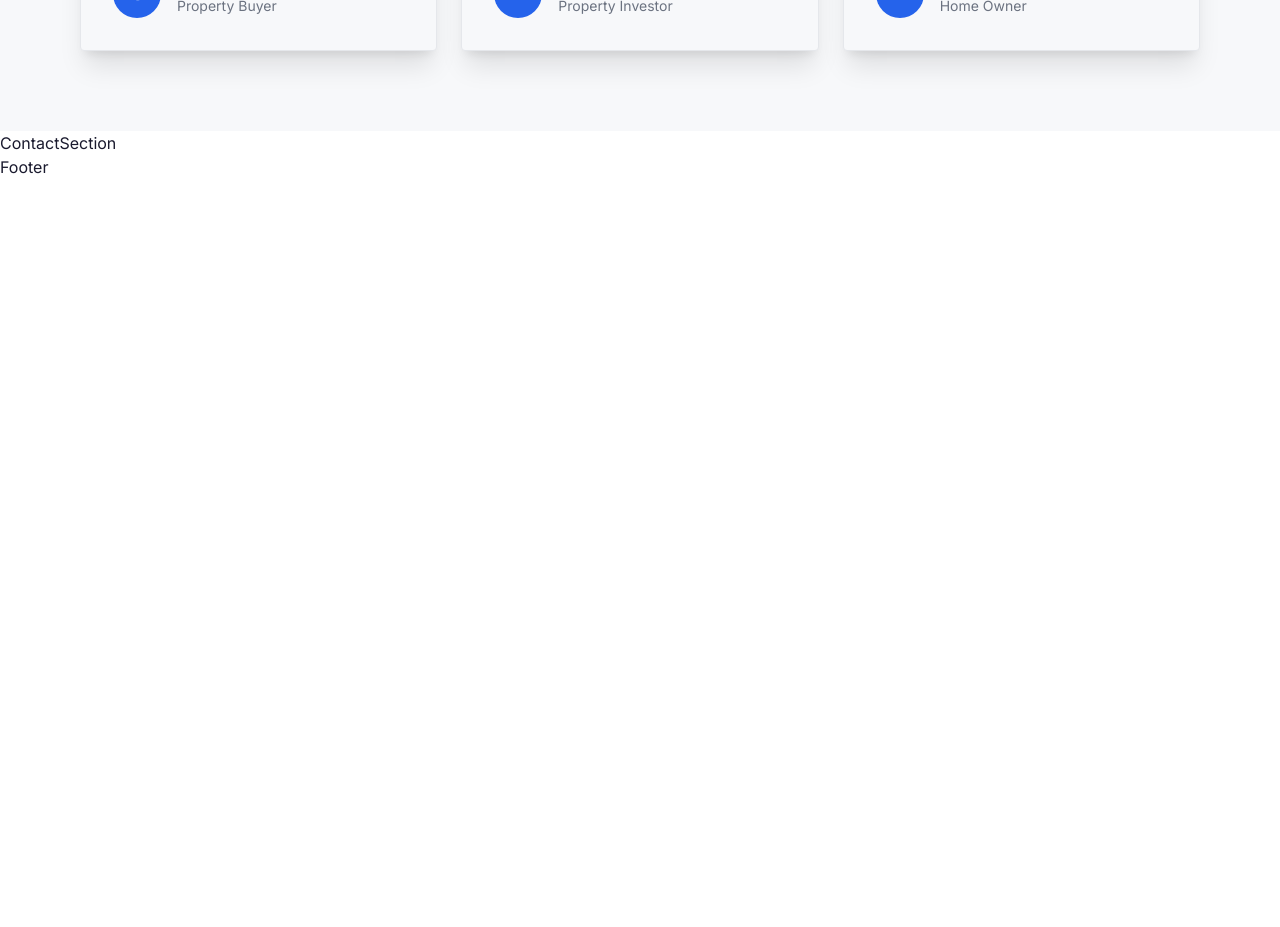
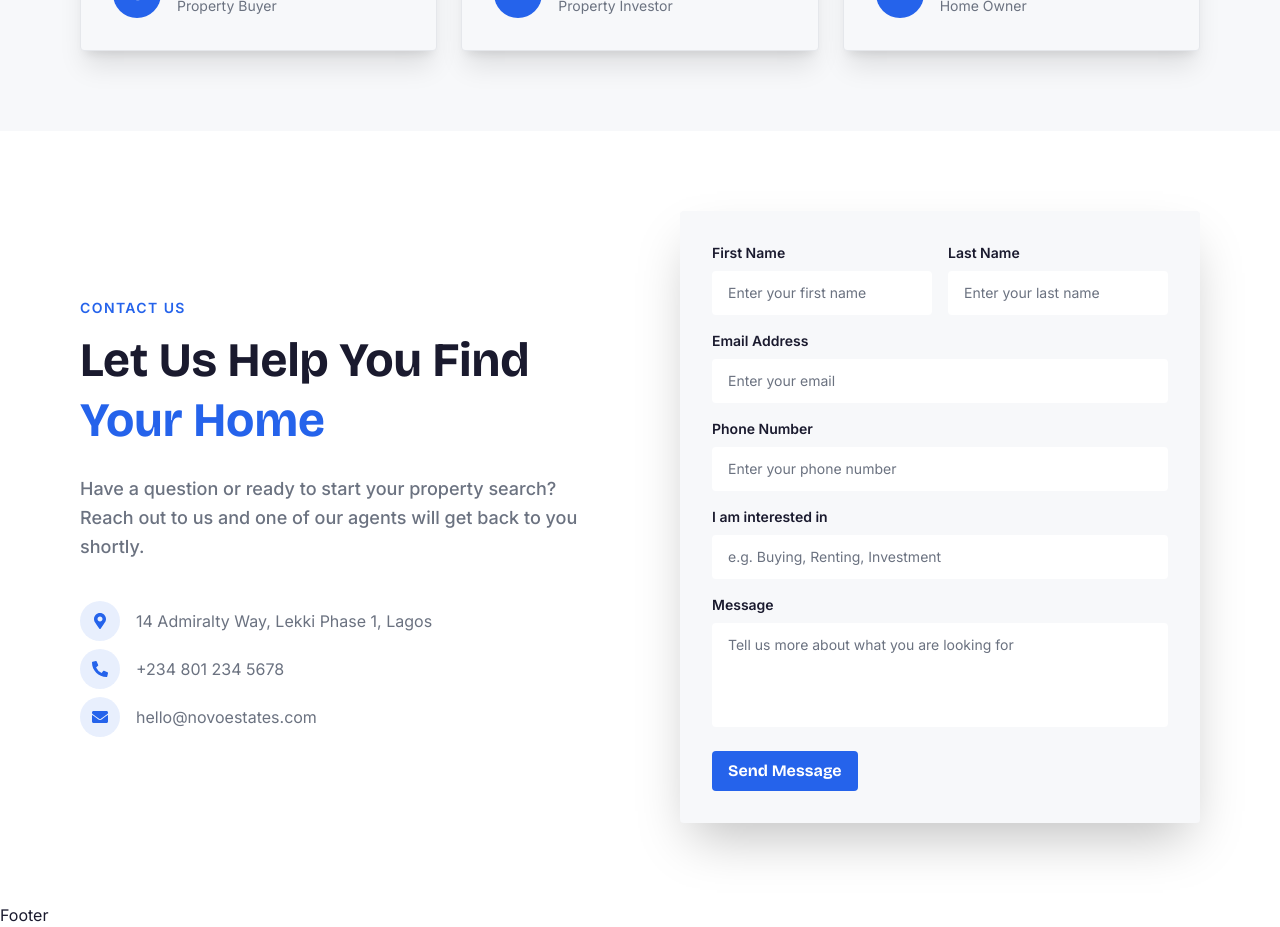
Before and after one commit to chiamakauyanna/novo-estates-landing-page, a React (Vite) app in the folder client/: page / in a window 1280 px wide. Shown: the part 3460-4387 px from the top of the page. Before the commit the page ends 3639 px from the top, so only its background shows below. Built offline with nearby package versions, Linux system fonts and the light colour scheme.

Commit message:
added contact section

```diff
--- a/client/src/components/common/InputField.jsx
+++ b/client/src/components/common/InputField.jsx
@@ -1,7 +1,27 @@
-const InputField = () => {
+const InputField = ({ label, type = "text", placeholder, min, max, rows }) => {
+  const baseStyles =
+    "bg-primary rounded px-4 py-3 placeholder:text-textLight outline-none focus:ring-2 focus:ring-accent transition-all duration-300 w-full text-sm";
+
   return (
-    <div>InputField</div>
-  )
-}
+    <div className="flex flex-col gap-2">
+      <label className="text-sm font-semibold">{label}</label>
+      {type === "textarea" ? (
+        <textarea
+          rows={rows || 4}
+          placeholder={placeholder}
+          className={`${baseStyles} resize-none`}
+        />
+      ) : (
+        <input
+          type={type}
+          placeholder={placeholder}
+          min={min}
+          max={max}
+          className={baseStyles}
+        />
+      )}
+    </div>
+  );
+};
 
-export default InputField
+export default InputField;
--- a/client/src/components/sections/ContactSection.jsx
+++ b/client/src/components/sections/ContactSection.jsx
@@ -1,7 +1,94 @@
+import AnimateOnScroll from "../common/AnimateOnScroll";
+import Button from "../common/Button";
+import InputField from "../common/InputField";
+import { FaMapMarkerAlt, FaPhoneAlt, FaEnvelope } from "react-icons/fa";
+
 const ContactSection = () => {
   return (
-    <div>ContactSection</div>
-  )
-}
+    <section id="contact" className="py-20 px-6 lg:px-20 bg-primary">
+      <div className="flex flex-col items-center gap-12 lg:flex-row lg:gap-20">
+        {/* Left Content */}
+        <AnimateOnScroll direction="left" className="w-full lg:w-1/2">
+          <p className="text-accent font-semibold uppercase tracking-widest text-sm">
+            Contact Us
+          </p>
+          <h2 className="font-heading mt-3 text-2xl md:text-3xl font-bold text-dark xl:text-5xl leading-tight">
+            Let Us Help You Find <span className="text-accent">Your Home</span>
+          </h2>
+          <p className="mt-6 text-textLight leading-relaxed xl:text-lg text-sm font-medium">
+            Have a question or ready to start your property search? Reach out to
+            us and one of our agents will get back to you shortly.
+          </p>
 
-export default ContactSection
+          {/* Contact Details */}
+          <div className="mt-10 flex flex-col gap-2">
+            <div className="flex items-center gap-4">
+              <div className="w-10 h-10 rounded-full bg-accent/10 flex items-center justify-center text-accent shrink-0">
+                <FaMapMarkerAlt />
+              </div>
+              <p className="text-textLight text-sm xl:text-base">
+                14 Admiralty Way, Lekki Phase 1, Lagos
+              </p>
+            </div>
+            <div className="flex items-center gap-4">
+              <div className="w-10 h-10 rounded-full bg-accent/10 flex items-center justify-center text-accent shrink-0">
+                <FaPhoneAlt />
+              </div>
+              <p className="text-textLight text-sm xl:text-base">
+                +234 801 234 5678
+              </p>
+            </div>
+            <div className="flex items-center gap-4">
+              <div className="w-10 h-10 rounded-full bg-accent/10 flex items-center justify-center text-accent shrink-0">
+                <FaEnvelope />
+              </div>
+              <p className="text-textLight text-sm xl:text-base">
+                hello@novoestates.com
+              </p>
+            </div>
+          </div>
+        </AnimateOnScroll>
+
+        {/* Right Form */}
+        <AnimateOnScroll direction="right" className="w-full lg:w-1/2">
+          <div className="bg-secondary rounded p-8 shadow-2xl">
+            <div className="flex flex-col gap-4">
+              <div className="flex flex-col md:flex-row gap-4">
+                <InputField
+                  label="First Name"
+                  placeholder="Enter your first name"
+                />
+                <InputField
+                  label="Last Name"
+                  placeholder="Enter your last name"
+                />
+              </div>
+              <InputField
+                label="Email Address"
+                type="email"
+                placeholder="Enter your email"
+              />
+              <InputField
+                label="Phone Number"
+                type="tel"
+                placeholder="Enter your phone number"
+              />
+              <InputField
+                label="I am interested in"
+                placeholder="e.g. Buying, Renting, Investment"
+              />
+              <InputField
+                label="Message"
+                type="textarea"
+                placeholder="Tell us more about what you are looking for"
+              />
+              <Button text="Send Message" className="text-white w-fit mt-2" />
+            </div>
+          </div>
+        </AnimateOnScroll>
+      </div>
+    </section>
+  );
+};
+
+export default ContactSection;
```
